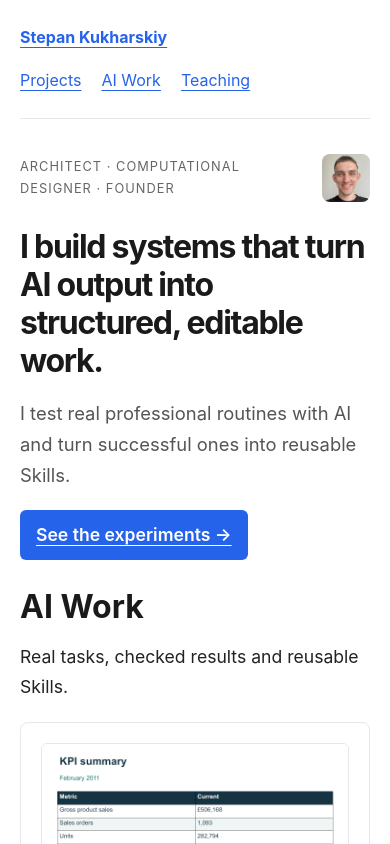
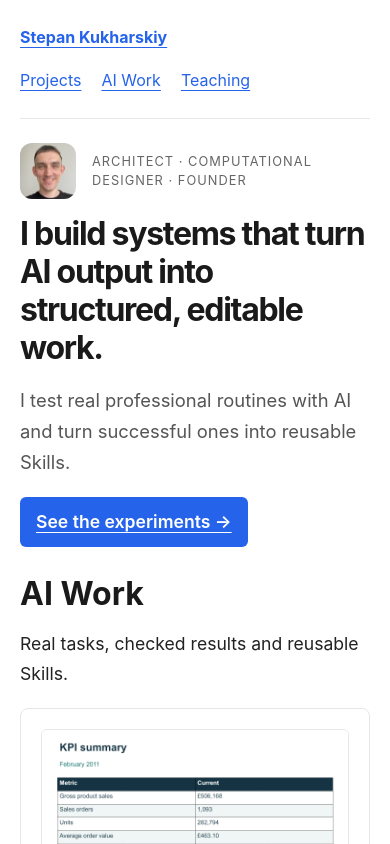
Before and after one commit to StepanKukharskiy/me, a SvelteKit app: page / in a window 390 px wide. Shown: the top 844 px of the page. Built offline with nearby package versions, Linux system fonts and the light colour scheme.

Commit message:
Align portrait with homepage introduction

```diff
--- a/src/routes/+page.svelte
+++ b/src/routes/+page.svelte
@@ -39,8 +39,8 @@
 	<main id="main">
 		<section class="hero">
 			<div class="identity">
+				<img src="/Stepan_Kukharskiy.jpg" alt="Stepan Kukharskiy" width="72" height="72" />
 				<p class="eyebrow">Architect · computational designer · founder</p>
-				<img src="/Stepan_Kukharskiy.jpg" alt="Stepan Kukharskiy" width="112" height="112" />
 			</div>
 			<h1>I build systems that turn AI output into structured, editable work.</h1>
 			<p class="lede">
@@ -323,14 +323,17 @@
 	}
 	.identity {
 		display: flex;
-		justify-content: space-between;
 		align-items: center;
-		gap: 20px;
+		gap: 16px;
+	}
+	.identity .eyebrow {
+		margin: 0;
+		line-height: 1.5;
 	}
 	.identity img {
-		width: 64px;
-		height: 64px;
-		border-radius: 8px;
+		width: 72px;
+		height: 72px;
+		border-radius: 12px;
 		object-fit: cover;
 		flex-shrink: 0;
 	}
@@ -519,8 +522,8 @@
 			padding: 24px 20px;
 		}
 		.identity img {
-			width: 48px;
-			height: 48px;
+			width: 56px;
+			height: 56px;
 		}
 		header {
 			gap: 16px;
```
